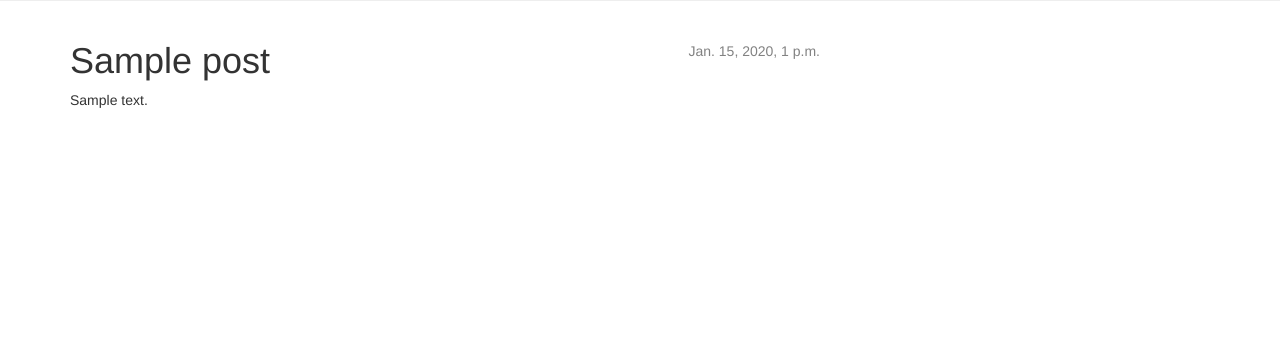
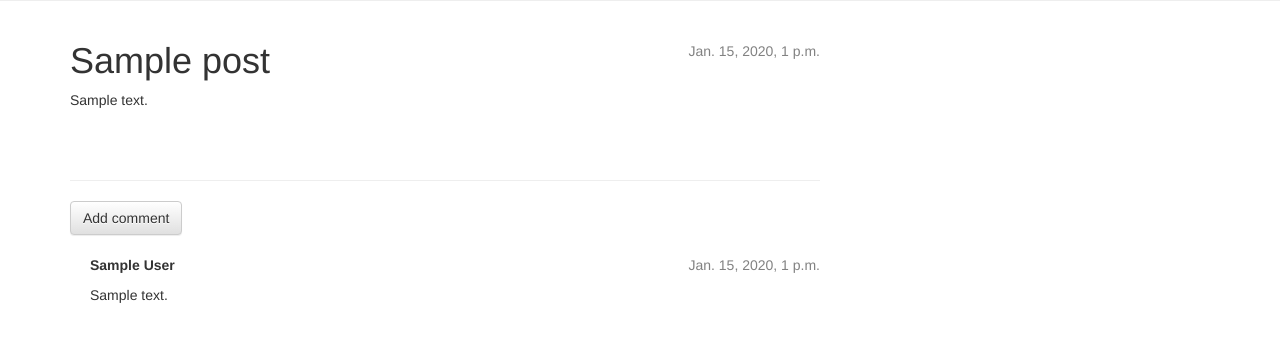
Before and after one commit to harada83/feeljapan, a Django app: page /post/1/ in a window 1280 px wide. Shown: the part 152-494 px from the top of the page. Run offline with Django 3.2, Linux system fonts and the light colour scheme; tables that the repository leaves empty hold one stand-in row (values such as "Sample post"); some libraries are stand-ins or nearby versions.

Commit message:
Added comments form on the site.

```diff
--- a/blog/admin.py
+++ b/blog/admin.py
@@ -1,4 +1,5 @@
 from django.contrib import admin
-from .models import Post
+from .models import Post, Comment
 
 admin.site.register(Post)
+admin.site.register(Comment)
--- a/blog/models.py
+++ b/blog/models.py
@@ -17,3 +17,20 @@ class Post(models.Model):
 
     def __str__(self):
         return self.title
+
+    def approved_comments(self):
+        return self.comments.filter(approved_comment=True)
+
+class Comment(models.Model):
+    post = models.ForeignKey('blog.Post', related_name='comments')
+    author = models.CharField(max_length=200)
+    text = models.TextField()
+    created_date = models.DateTimeField(default=timezone.now)
+    approved_comment = models.BooleanField(default=False)
+
+    def approve(self):
+        self.approved_comment = True
+        self.save()
+
+    def __str__(self):
+        return self.text
--- a/blog/static/css/blog.css
+++ b/blog/static/css/blog.css
@@ -45,6 +45,7 @@
         float: right;
         font-size: 26pt;
         margin-right: 20px;
+        font-family: 'Lobster';
     }
 
     .post {
@@ -54,3 +55,7 @@
     .post h1 a, .post h1 a:visited {
         color: #000000;
     }
+
+    .comment {
+    margin: 20px 0px 20px 20px;
+	}
--- a/blog/templates/blog/post_detail.html
+++ b/blog/templates/blog/post_detail.html
@@ -18,4 +18,25 @@
             <h1>{{ post.title }}</h1>
             <p>{{ post.text|linebreaksbr }}</p>
         </div>
+
+        <hr>
+        <a class="btn btn-default" href="{% url 'add_comment_to_post' pk=post.pk %}">Add comment</a>
+        {% for comment in post.comments.all %}
+            {% if user.is_authenticated or comment.approved_comment %}
+            <div class="comment">
+                <div class="date">
+                    {{ comment.created_date }}
+                    {% if not comment.approved_comment %}
+                        <a class="btn btn-default" href="{% url 'comment_remove' pk=comment.pk %}"><span class="glyphicon glyphicon-remove"></span></a>
+                        <a class="btn btn-default" href="{% url 'comment_approve' pk=comment.pk %}"><span class="glyphicon glyphicon-ok"></span></a>
+                    {% endif %}
+                </div>
+                <strong>{{ comment.author }}</strong>
+                <p>{{ comment.text|linebreaks }}</p>
+            </div>
+            {% endif %}
+        {% empty %}
+            <p>No comments here yet :(</p>
+        {% endfor %}
+
     {% endblock %}
--- a/blog/templates/blog/post_list.html
+++ b/blog/templates/blog/post_list.html
@@ -6,8 +6,9 @@
                 <div class="date">
                     {{ post.published_date }}
                 </div>
-                <h1 href="{% url 'post_detail' pk=post.pk %}"><a href="">{{ post.title }}</a></h1>
+                <h1><a href="{% url 'post_detail' pk=post.pk %}">{{ post.title }}</a></h1>
                 <p>{{ post.text|linebreaksbr }}</p>
+                <a href="{% url 'post_detail' pk=post.pk %}">Comments: {{ post.approved_comments.count }}</a>
             </div>
         {% endfor %}
     {% endblock content %}
--- a/blog/urls.py
+++ b/blog/urls.py
@@ -9,4 +9,7 @@ urlpatterns = [
     url(r'^drafts/$', views.post_draft_list, name='post_draft_list'),
     url(r'^post/(?P<pk>\d+)/publish/$', views.post_publish, name='post_publish'),
     url(r'^post/(?P<pk>\d+)/remove/$', views.post_remove, name='post_remove'),
+    url(r'^post/(?P<pk>\d+)/comment/$', views.add_comment_to_post, name='add_comment_to_post'),
+    url(r'^comment/(?P<pk>\d+)/approve/$', views.comment_approve, name='comment_approve'),
+	url(r'^comment/(?P<pk>\d+)/remove/$', views.comment_remove, name='comment_remove'),
 ]
--- a/blog/views.py
+++ b/blog/views.py
@@ -1,8 +1,8 @@
 from django.shortcuts import render
 from django.utils import timezone
-from .models import Post
+from .models import Post, Comment
 from django.shortcuts import render, get_object_or_404
-from .forms import PostForm
+from .forms import PostForm, CommentForm
 from django.shortcuts import redirect
 from django.contrib.auth.decorators import login_required
 
@@ -65,3 +65,29 @@ def post_remove(request, pk):
     post = get_object_or_404(Post, pk=pk)
     post.delete()
     return redirect('post_list')
+
+def add_comment_to_post(request, pk):
+    post = get_object_or_404(Post, pk=pk)
+    if request.method == "POST":
+        form = CommentForm(request.POST)
+        if form.is_valid():
+            comment = form.save(commit=False)
+            comment.post = post
+            comment.save()
+            return redirect('post_detail', pk=post.pk)
+    else:
+        form = CommentForm()
+    return render(request, 'blog/add_comment_to_post.html', {'form': form})
+
+@login_required
+def comment_approve(request, pk):
+    comment = get_object_or_404(Comment, pk=pk)
+    comment.approve()
+    return redirect('post_detail', pk=comment.post.pk)
+
+@login_required
+def comment_remove(request, pk):
+    comment = get_object_or_404(Comment, pk=pk)
+    post_pk = comment.post.pk
+    comment.delete()
+    return redirect('post_detail', pk=post_pk)
```
Also changed, not shown: blog/forms.py (+8 -1 lines), blog/templates/blog/add_comment_to_post.html (added, +9 -0 lines), blog/templates/blog/post_edit.htmladd_comment_to_post.html (added, +9 -0 lines), blog/migrations/0002_comment.py (added).
